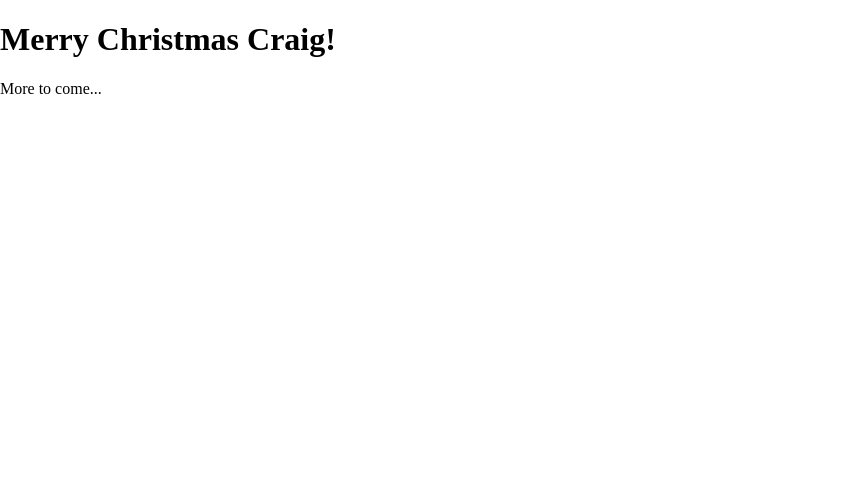
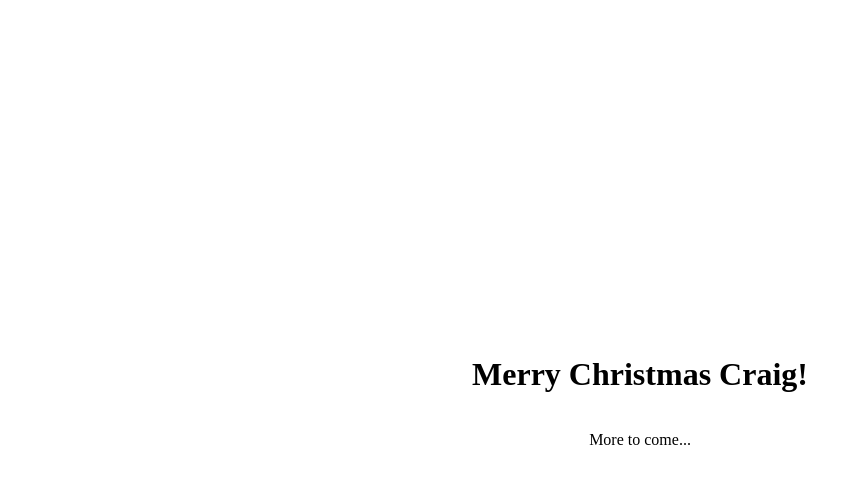
Before and after one commit to corbinmj16/consultant, a website: page public/index.html in a window 1280 px wide. Shown: the whole page, without its empty margins (0-868 px from the left). Drawn offline with Linux system fonts and the light colour scheme.

Commit message:
center all content

```diff
--- a/scss/styles.scss
+++ b/scss/styles.scss
@@ -1,2 +1,12 @@
 @import 'base/index';
 @import 'components/index';
+
+body {
+    display: flex;
+    justify-content: center;
+    align-content: center;
+    flex-direction: column;
+    text-align: center;
+    width: 100vw;
+    height: 100vh;
+}
```
Also changed, not shown: public/css/styles.css, 1 other file.
